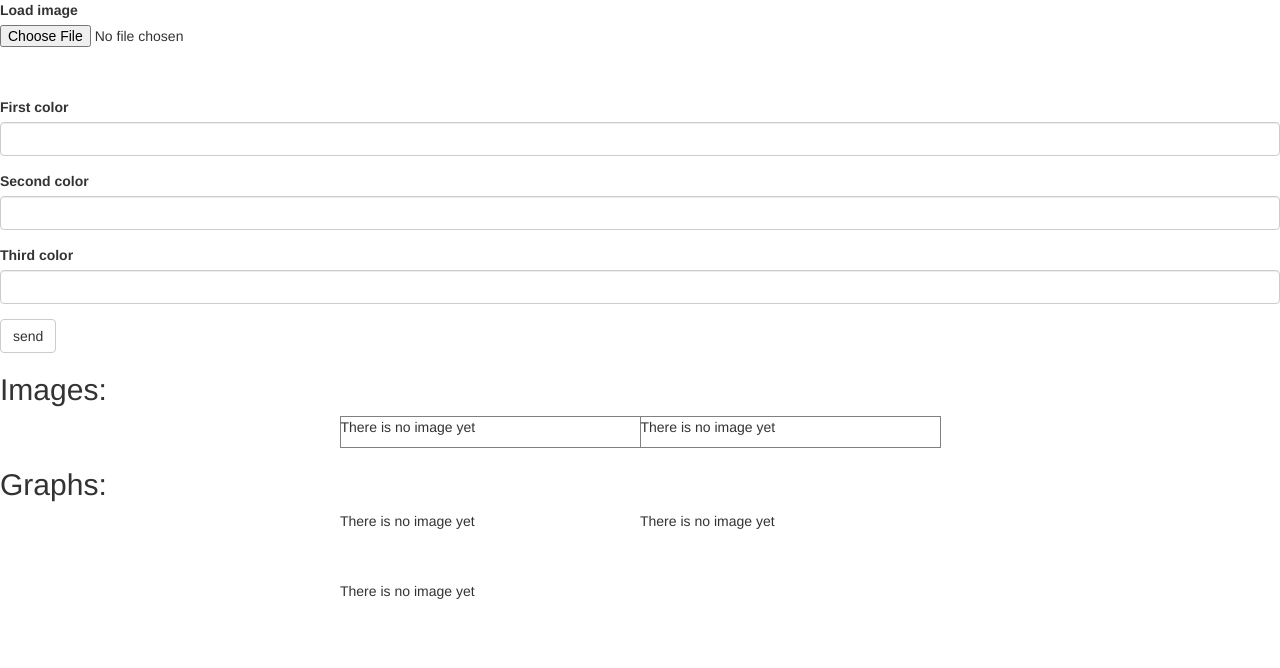
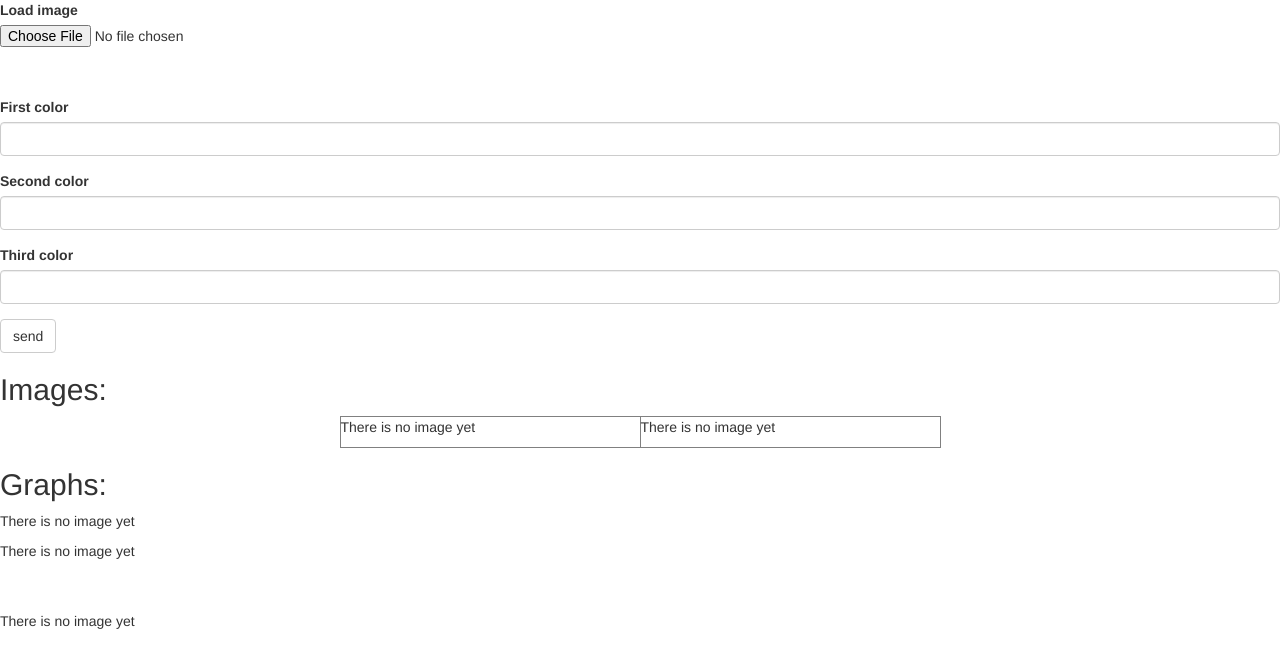
Before and after one commit to BrazenWitch/numb1, a Flask app: page /net in a window 1280 px wide. Shown: the top 668 px of the page. Run offline with Flask 2, Linux system fonts and the light colour scheme; some libraries are stand-ins or nearby versions.

Commit message:
Update net.html

```diff
--- a/flaskapp/templates/net.html
+++ b/flaskapp/templates/net.html
@@ -24,7 +24,7 @@
 {% endif %}</td></tr></table>
 <h2>Graphs: </h2>
 <!-- проверяем есть ли данные классификации -->
-<table align="center">
+
 <tr width=700px><td width=300px>
 {% if vertgr %}
 <p>Color average vert: {{vertgr}}
```
